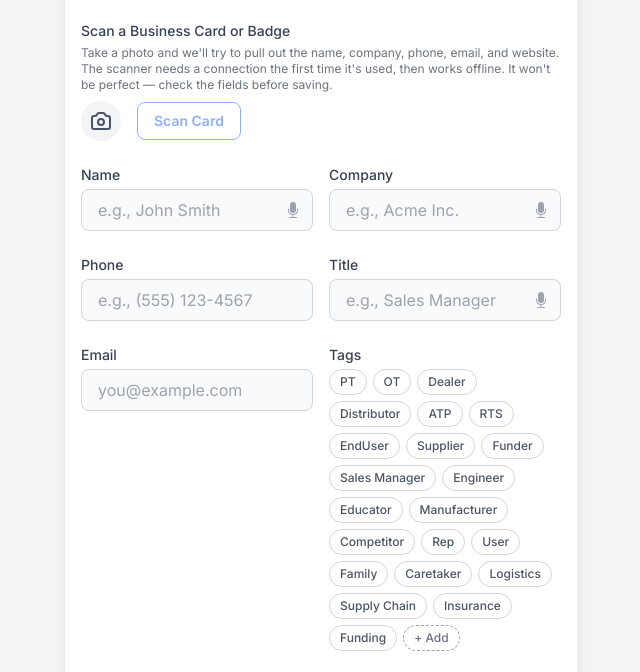
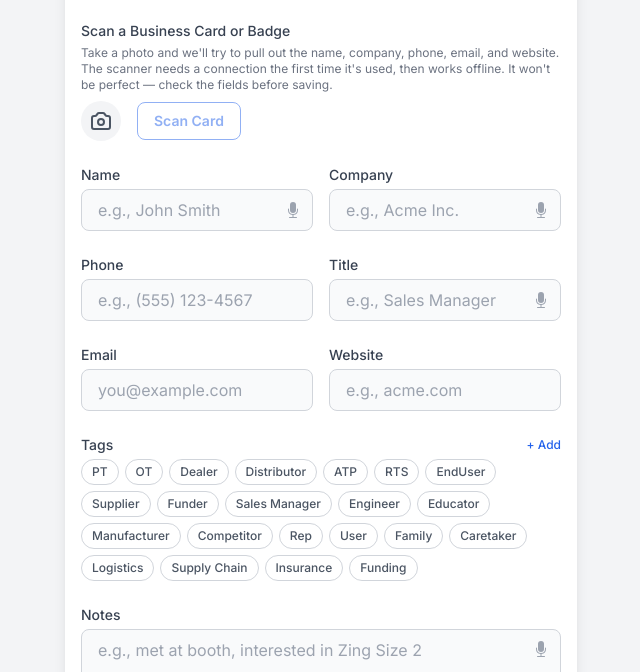
Before and after one commit to agardeen/FeedbackForm, a plain HTML site: page index.html in a window 1280 px wide. Both pictures are taken after a click on the button 418 px from the left and 93 px from the top of the page. Shown: the part 117-789 px from the top of the page, without its empty margins (319-959 px from the left). Drawn offline with nearby package versions, Linux system fonts and the light colour scheme.

Commit message:
Reflow Contact tab: Website next to Email, capped Tags section
Website moves up next to Email (was its own full-width row). Tags
becomes its own section below, scroll-capped to ~6 lines instead of
growing the page indefinitely as more (including custom) tags pile
up, with the "+ Add" control moved into the Tags label row.

Co-Authored-By: Claude Sonnet 5 <noreply@anthropic.com>

```diff
--- a/index.html
+++ b/index.html
@@ -317,15 +317,25 @@
                     </div>
                 </div>
 
-                <!-- Contact Email and Tags -->
+                <!-- Contact Email and Website -->
                 <div class="flex flex-col sm:flex-row sm:space-x-4 space-y-6 sm:space-y-0">
                     <div class="w-full sm:w-1/2">
                         <label for="contact-email" class="block text-sm font-medium text-gray-700">Email</label>
                         <input type="email" id="contact-email" name="contact_email" class="mt-1 w-full px-4 py-2 text-gray-700 bg-gray-50 border border-gray-300 rounded-lg focus:ring-blue-500 focus:border-blue-500 transition duration-150 ease-in-out" placeholder="you@example.com">
                     </div>
                     <div class="w-full sm:w-1/2">
+                        <label for="contact-website" class="block text-sm font-medium text-gray-700">Website</label>
+                        <input type="text" id="contact-website" name="contact_website" class="mt-1 w-full px-4 py-2 text-gray-700 bg-gray-50 border border-gray-300 rounded-lg focus:ring-blue-500 focus:border-blue-500 transition duration-150 ease-in-out" placeholder="e.g., acme.com">
+                    </div>
+                </div>
+
+                <!-- Contact Tags -->
+                <div>
+                    <div class="flex items-center justify-between">
                         <label class="block text-sm font-medium text-gray-700">Tags</label>
-                        <div id="contact-tag-group" class="mt-1 flex flex-wrap gap-1.5">
+                        <button type="button" id="add-tag-btn" class="text-xs font-medium text-blue-600 hover:underline" aria-label="Add a new tag">+ Add</button>
+                    </div>
+                    <div id="contact-tag-group" class="mt-1 max-h-44 overflow-y-auto content-start flex flex-wrap gap-1.5">
                         <button type="button" class="tag-chip px-2.5 py-1 text-xs font-medium rounded-full border border-gray-300 text-gray-600 bg-white hover:bg-gray-50" data-tag="PT">PT</button>
                         <button type="button" class="tag-chip px-2.5 py-1 text-xs font-medium rounded-full border border-gray-300 text-gray-600 bg-white hover:bg-gray-50" data-tag="OT">OT</button>
                         <button type="button" class="tag-chip px-2.5 py-1 text-xs font-medium rounded-full border border-gray-300 text-gray-600 bg-white hover:bg-gray-50" data-tag="Dealer">Dealer</button>
@@ -349,20 +359,12 @@
                         <button type="button" class="tag-chip px-2.5 py-1 text-xs font-medium rounded-full border border-gray-300 text-gray-600 bg-white hover:bg-gray-50" data-tag="Insurance">Insurance</button>
                         <button type="button" class="tag-chip px-2.5 py-1 text-xs font-medium rounded-full border border-gray-300 text-gray-600 bg-white hover:bg-gray-50" data-tag="Funding">Funding</button>
                         <span id="custom-tag-chips" class="contents"></span>
-                            <button type="button" id="add-tag-btn" class="px-2.5 py-1 text-xs font-medium rounded-full border border-dashed border-gray-400 text-gray-500 hover:bg-gray-50" aria-label="Add a new tag">+ Add</button>
                     </div>
                     <div id="add-tag-form" class="hidden mt-2 flex items-center gap-2">
                         <input type="text" id="new-tag-input" placeholder="New tag name" maxlength="20" class="flex-1 px-2 py-1 text-sm text-gray-700 bg-gray-50 border border-gray-300 rounded-lg focus:ring-blue-500 focus:border-blue-500">
                         <button type="button" id="confirm-add-tag-btn" class="px-2 py-1 text-xs font-medium text-blue-600 border border-blue-600 rounded hover:bg-blue-50">Add</button>
                         <button type="button" id="cancel-add-tag-btn" class="px-2 py-1 text-xs text-gray-500 hover:underline">Cancel</button>
                     </div>
-                    </div>
-                </div>
-
-                <!-- Contact Website -->
-                <div>
-                    <label for="contact-website" class="block text-sm font-medium text-gray-700">Website</label>
-                    <input type="text" id="contact-website" name="contact_website" class="mt-1 w-full px-4 py-2 text-gray-700 bg-gray-50 border border-gray-300 rounded-lg focus:ring-blue-500 focus:border-blue-500 transition duration-150 ease-in-out" placeholder="e.g., acme.com">
                 </div>
 
                 <!-- Contact Notes -->
```
Lines whose indentation alone changed are shown as unchanged.
